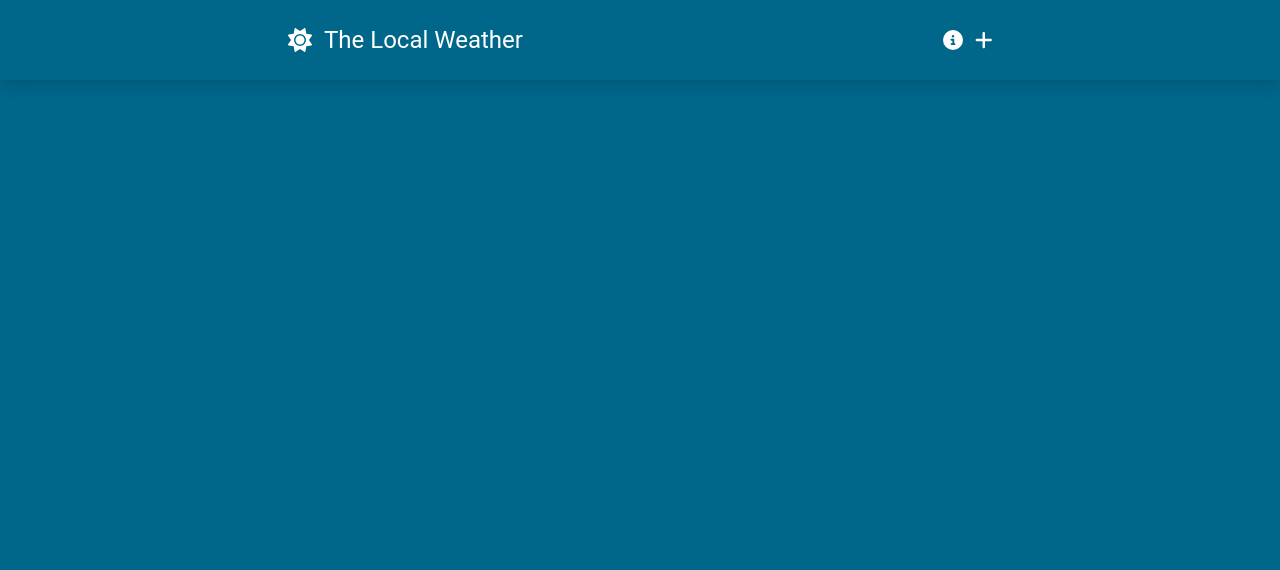
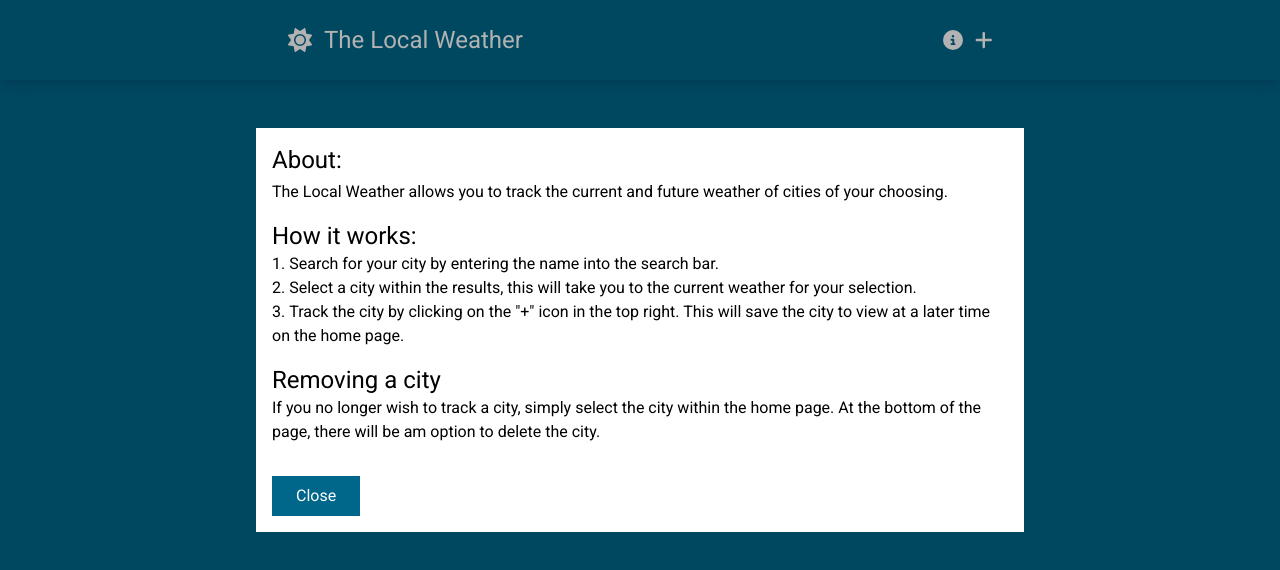
Before and after one commit to 0xCiD3ei/weather-app, a Vue app: page / in a window 1280 px wide. Both pictures are taken after a click on the icon 952 px from the left and 40 px from the top of the page. Shown: the top 570 px of the page. Built offline with nearby package versions, Linux system fonts and the light colour scheme.

Commit message:
💄 add reusable modal

```diff
--- a/index.html
+++ b/index.html
@@ -7,7 +7,7 @@
     <link rel="preconnect" href="https://fonts.googleapis.com" />
     <link rel="preconnect" href="https://fonts.gstatic.com" crossorigin />
     <link
-      href="https://fonts.googleapis.com/css2?family=Roboto:wght@0,100;0,300;0,400;0,500;0,700;0,900;1,100;1,300;1,400;1,500;1,700;1,900&display=swap"
+      href="https://fonts.googleapis.com/css2?family=Roboto:wght@300;400;500&display=swap"
       rel="stylesheet"
     />
     <title>Vite App</title>
--- /dev/null
+++ b/src/components/app-components/BaseModal.vue
@@ -0,0 +1,59 @@
+<template>
+  <Transition name="modal-outer">
+    <div
+      v-show="modalActive"
+      class="absolute w-full bg-black bg-opacity-30 h-screen top-0 left-0 flex justify-center px-8"
+    >
+      <Transition class="modal-inner">
+        <div v-if="modalActive" class="p-4 bg-white self-start mt-32 max-w-screen-md">
+          <slot />
+          <button
+            @click="$emit('close-modal')"
+            class="text-white mt-8 bg-weather-primary py-2 px-6"
+          >
+            Close
+          </button>
+        </div>
+      </Transition>
+    </div>
+  </Transition>
+</template>
+
+<script setup>
+defineEmits(['close-modal'])
+defineProps({
+  modalActive: {
+    type: Boolean,
+    default: true
+  }
+})
+</script>
+
+<style scoped>
+.modal-outer-enter-active,
+.modal-outer-leave-active {
+  transition: opacity 0.3s cubic-bezier(0.52, 0.02, 0.19, 1.02);
+}
+
+.modal-outer-enter-from,
+.modal-outer-leave-to {
+  opacity: 0;
+}
+
+.modal-inner-enter-active {
+  transition: all 0.3s cubic-bezier(0.52, 0.02, 0.19, 1.02) 0.15s;
+}
+
+.modal-inner-leave-active {
+  transition: all 0.3s cubic-bezier(0.52, 0.02, 0.19, 1.02);
+}
+
+.modal-inner-enter-from {
+  opacity: 0;
+  transform: scale(0.8);
+}
+
+.modal-inner-enter-to {
+  transform: scale(0.8);
+}
+</style>
--- a/src/components/app-components/SiteNavigation.vue
+++ b/src/components/app-components/SiteNavigation.vue
@@ -11,18 +11,54 @@
         <font-awesome-icon
           :icon="['fas', 'circle-info']"
           class="text-xl hover:text-weather-primary duration-150 cursor-pointer"
+          @click="toggleModal"
         />
         <font-awesome-icon
           :icon="['fas', 'plus']"
           class="text-xl hover:text-weather-primary duration-150 cursor-pointer"
         />
       </div>
+
+      <BaseModal :modalActive="modalActive" @close-modal="toggleModal">
+        <div class="text-black">
+          <h1 class="text-2xl mb-1">About:</h1>
+          <p class="mb-4">
+            The Local Weather allows you to track the current and future weather of cities of your
+            choosing.
+          </p>
+          <h2 class="text-2xl">How it works:</h2>
+          <ol class="list-decimal list-inside mb-4">
+            <li>Search for your city by entering the name into the search bar.</li>
+            <li>
+              Select a city within the results, this will take you to the current weather for your
+              selection.
+            </li>
+            <li>
+              Track the city by clicking on the "+" icon in the top right. This will save the city
+              to view at a later time on the home page.
+            </li>
+          </ol>
+
+          <h2 class="text-2xl">Removing a city</h2>
+          <p>
+            If you no longer wish to track a city, simply select the city within the home page. At
+            the bottom of the page, there will be am option to delete the city.
+          </p>
+        </div>
+      </BaseModal>
     </nav>
   </header>
 </template>
 
 <script setup>
+import { ref } from 'vue'
 import { RouterLink } from 'vue-router'
+import BaseModal from './BaseModal.vue'
+
+const modalActive = ref(null)
+const toggleModal = () => {
+  modalActive.value = !modalActive.value
+}
 </script>
 
 <style lang="scss" scoped></style>
```
